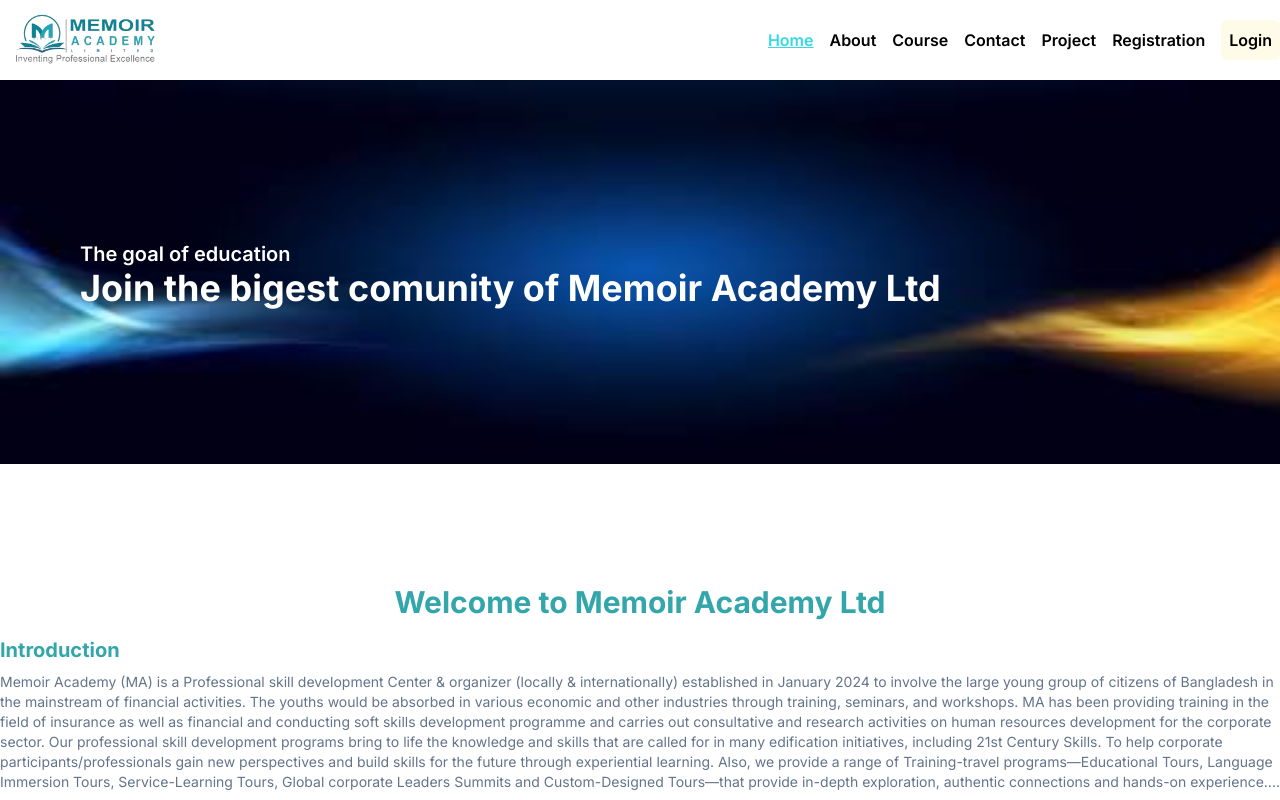
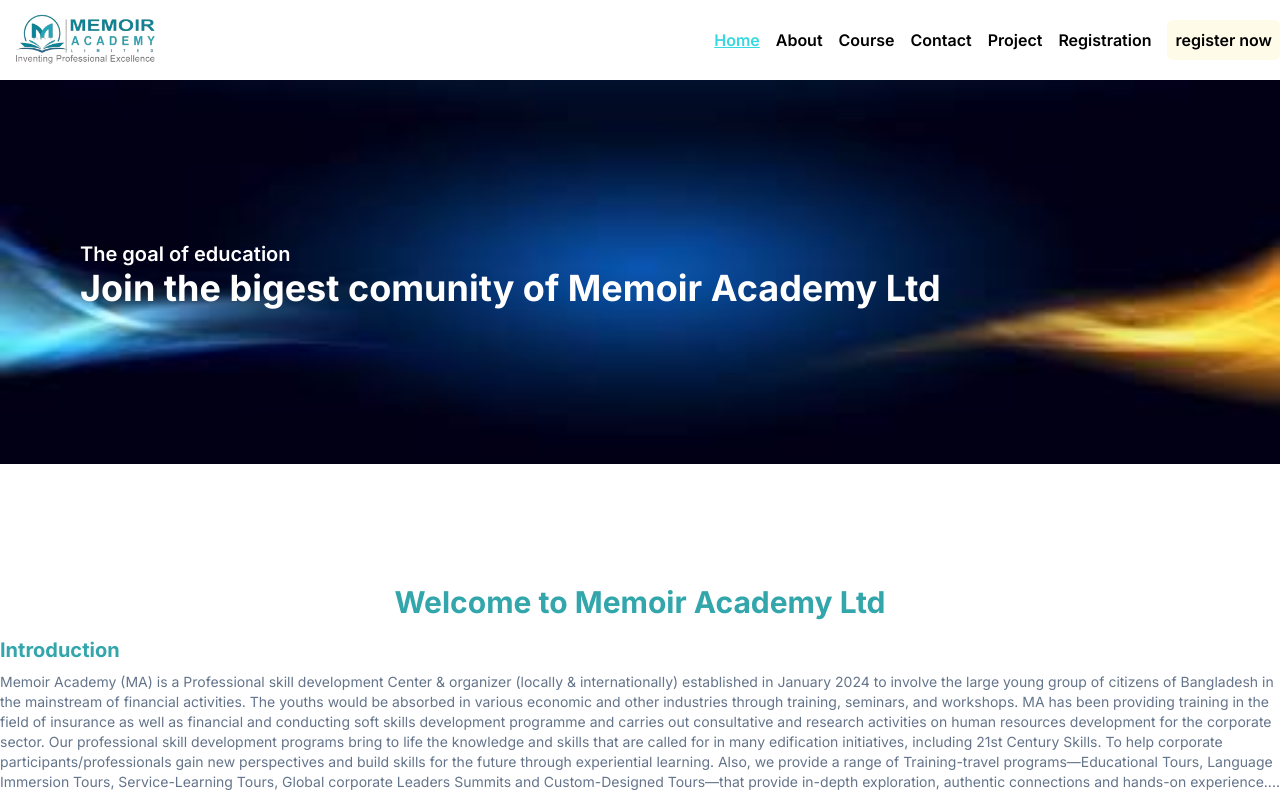
Before and after one commit to mariful999/DPI_project, a Next.js app: page / in a window 1280 px wide. Shown: the top 800 px of the page. Built offline with nearby package versions, Linux system fonts and the light colour scheme.

Commit message:
register button add

```diff
--- a/src/components/Header.tsx
+++ b/src/components/Header.tsx
@@ -104,7 +104,7 @@
                   className="bg-yellow-50 text-black p-2 hover:bg-[#91eef1] duration-300 hover:text-red-700 rounded-md"
 
                 >
-                  Login
+                  register now
                 </button>
               </Link>
             </motion.div>
```
